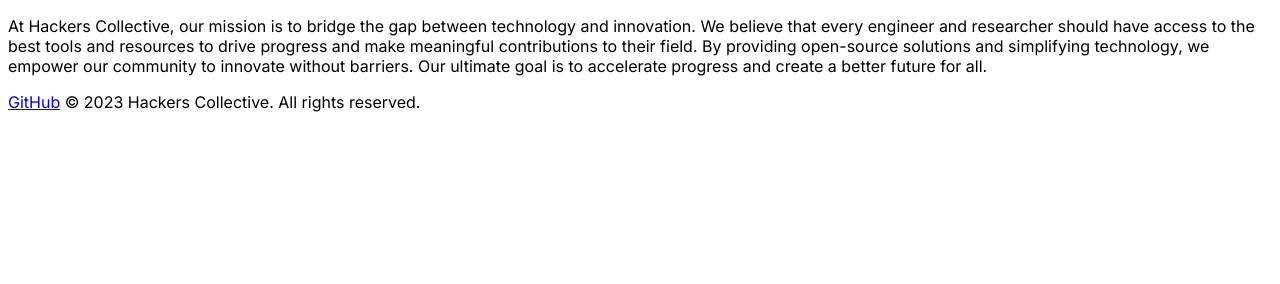
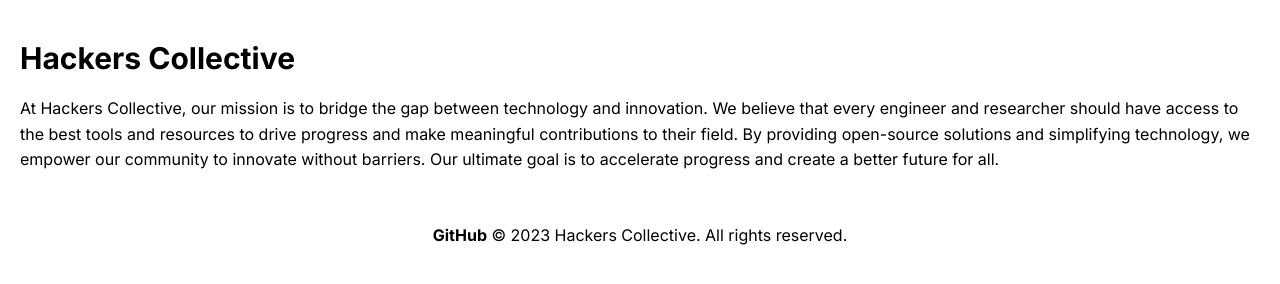
Before and after one commit to hackers-collective/init, a plain HTML site: page index.html in a window 1280 px wide. Drawn offline with Linux system fonts and the light colour scheme.

Commit message:
Update index.html

```diff
--- a/index.html
+++ b/index.html
@@ -22,10 +22,14 @@
   }
   </script>
 
-<style>
+  <style>
     /* Apply Inter font to body */
     body {
       font-family: 'Inter', sans-serif;
+      background-color: #fff;
+      color: #000;
+      margin: 0;
+      padding: 20px;
     }
 
     /* Add additional CSS styles as needed */
@@ -33,6 +37,26 @@
     p {
       font-size: 16px;
       font-weight: 400;
+      line-height: 1.6;
+      margin-bottom: 20px;
+    }
+
+    h1 {
+      font-size: 30px;
+      font-weight: 700;
+      margin-bottom: 20px;
+    }
+
+    footer {
+      font-size: 14px;
+      text-align: center;
+      margin-top: 50px;
+    }
+
+    footer a {
+      color: #000;
+      text-decoration: none;
+      font-weight: 700;
     }
   </style>
 
@@ -42,6 +66,7 @@
 <body>
   <!-- Your website content goes here -->
 
+  <h1>Hackers Collective</h1>
   <p>At Hackers Collective, our mission is to bridge the gap between technology and innovation. We believe that every engineer and researcher should have access to the best tools and resources to drive progress and make meaningful contributions to their field. By providing open-source solutions and simplifying technology, we empower our community to innovate without barriers. Our ultimate goal is to accelerate progress and create a better future for all.</p>
 
   <!-- Add more HTML content as needed -->
```
